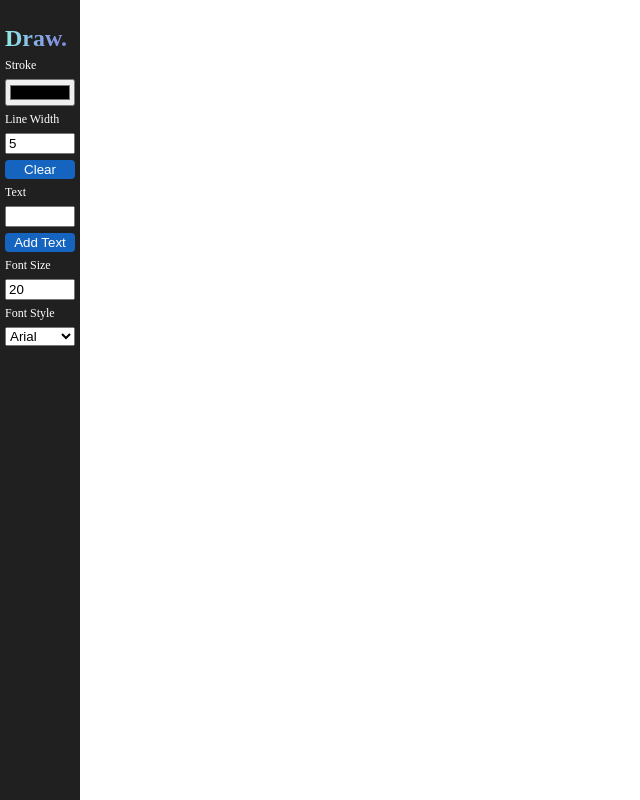
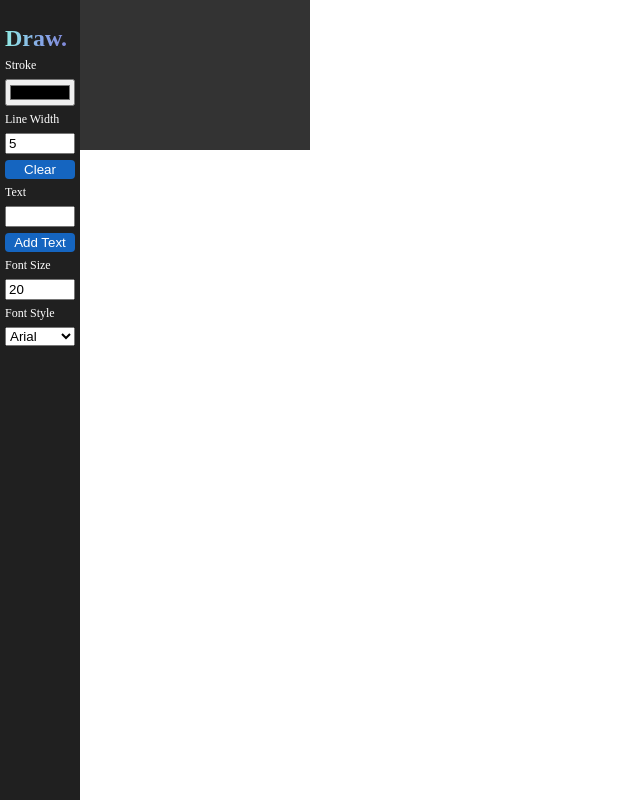
Before and after one commit to TriDart/cabinet-cache, a plain HTML site: page index.html in a window 1280 px wide. Shown: the whole page, without its empty margins (0-640 px from the left). Drawn offline with Linux system fonts and the light colour scheme.

Commit message:
Update styles.css

```diff
--- a/styles.css
+++ b/styles.css
@@ -53,9 +53,6 @@ h1 {
 }
 
 #drawing-board {
-    width: 2000px; /* Large width for scrolling */
-    height: 2000px; /* Large height for scrolling */
-    position: absolute; /* Position it absolutely for scrolling */
-    top: 0;
-    left: 0;
+    background-color: #333; /* Canvas background */
+    position: relative;
 }
```
